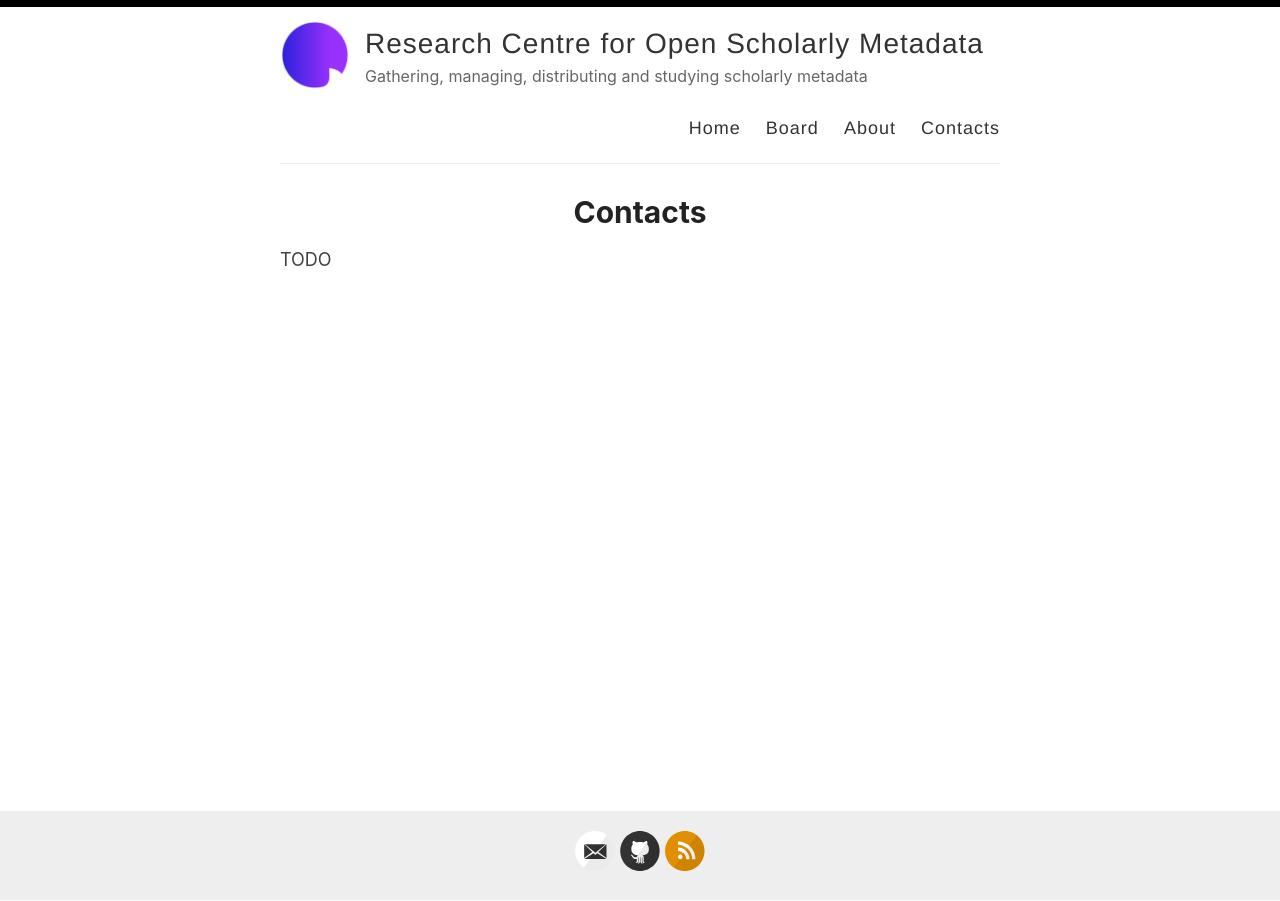
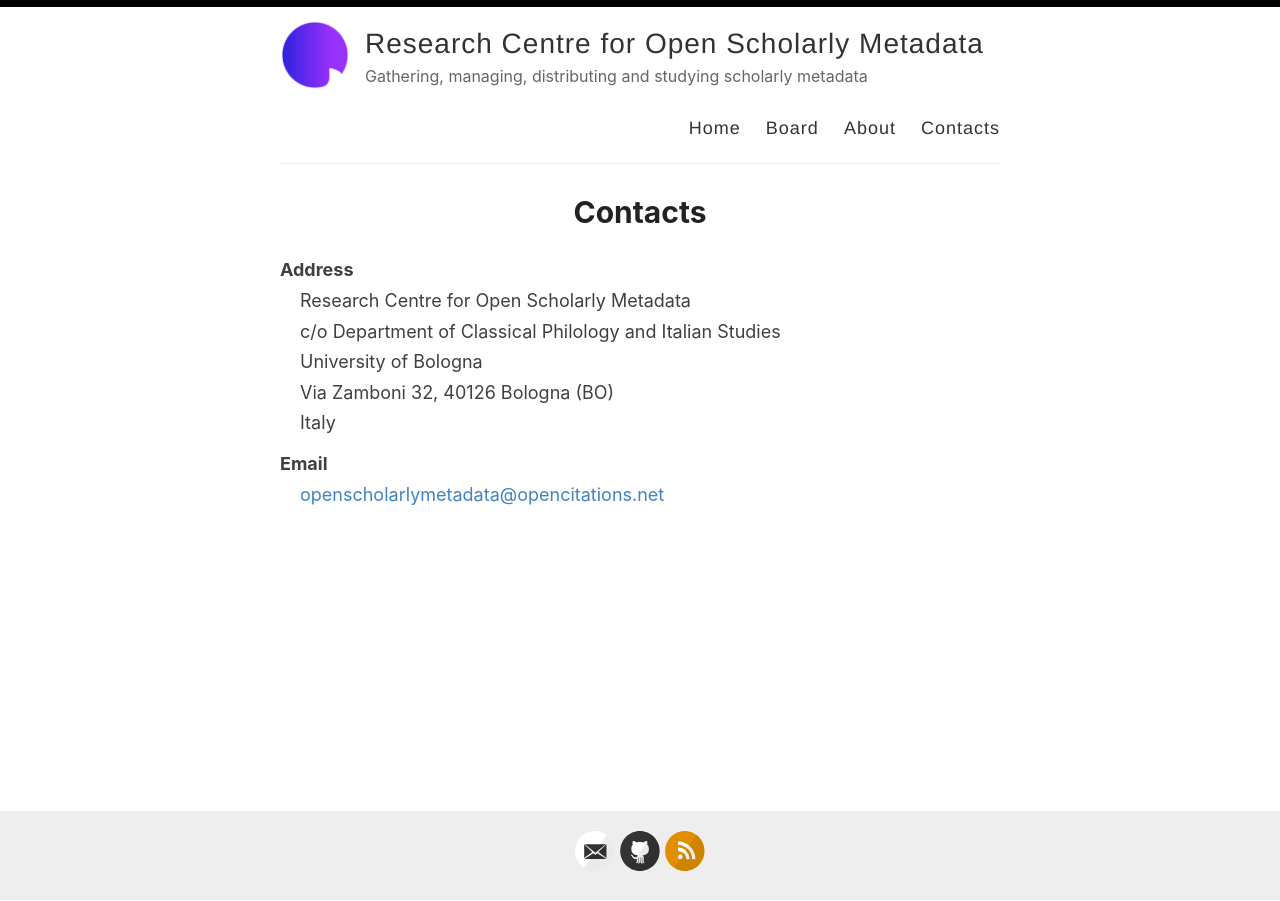
Before and after one commit to openscholarlymetadata/openscholarlymetadata.github.io, a Jekyll site: the page built from _pages/contacts.md, in a window 1280 px wide. Built offline with Jekyll 4.4.1, drawn with Linux system fonts in a browser that asks for light colours.

Commit message:
Update contacts.md

```diff
--- a/_pages/contacts.md
+++ b/_pages/contacts.md
@@ -4,4 +4,13 @@ title: Contacts
 permalink: /contacts/
 ---
 
-TODO
+<dl>
+    <dt><strong>Address</strong></dt>
+    <dd>Research Centre for Open Scholarly Metadata<br />
+        c/o Department of Classical Philology and Italian Studies<br />
+        University of Bologna<br />
+        Via Zamboni 32, 40126 Bologna (BO)<br />
+        Italy</dd>
+    <dt><strong>Email</strong></dt>
+    <dd><a href="mailto:openscholarlymetadata@opencitations.net">openscholarlymetadata@opencitations.net</a></dd>
+</dl>
```
